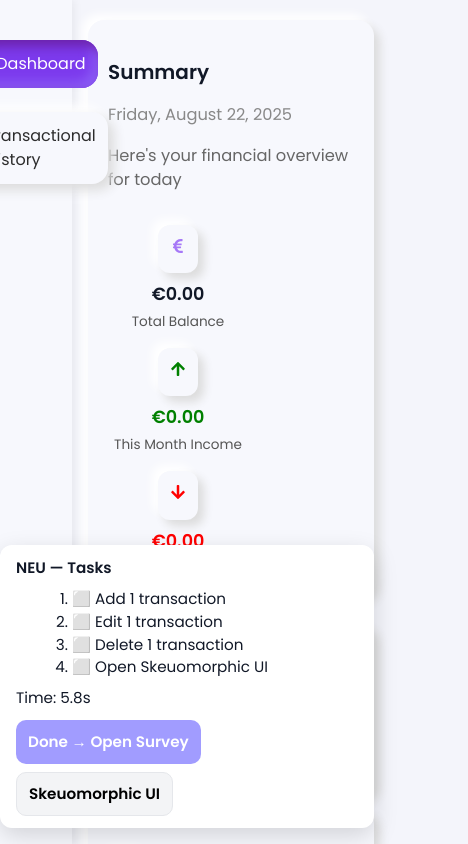
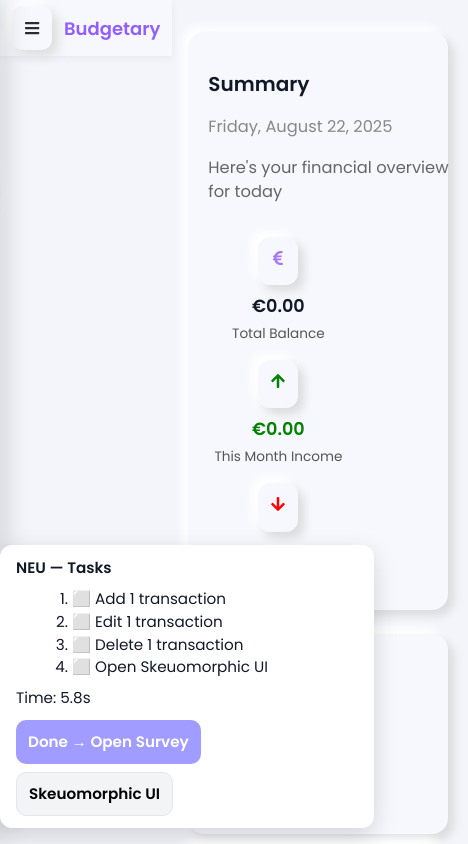
Before and after one commit to sardeshmukhrohit10/BudgetaryNeumorphic, a React (Create React App) app: page /dashboard in a window 390 px wide. Shown: the top 844 px of the page, 468 px wide, since content can reach past the window. Built offline with nearby package versions, Linux system fonts and the light colour scheme.

Commit message:
updated css

```diff
--- a/src/components/AddTransactionModal.css
+++ b/src/components/AddTransactionModal.css
@@ -5,7 +5,7 @@
   display: flex;
   align-items: center;
   justify-content: center;
-  z-index: 999;
+  z-index: 200000;
   padding: 16px;
 }
 
--- a/src/components/Dashboard.css
+++ b/src/components/Dashboard.css
@@ -37,3 +37,8 @@
 @media (max-width: 992px) {
   .dashboard { flex-direction: column; gap: 1.25rem; }
 }
+
+@media (max-width: 768px) {
+  .dashboard-container { flex-direction: column; }
+  .dashboard-main { padding-top: 12px; }
+}
--- a/src/components/Sidebar.css
+++ b/src/components/Sidebar.css
@@ -1,24 +1,4 @@
-.sidebar {
-  width: 250px;
-  background: #f7f8fd;
-  height: 100dvh;
-  padding: 2rem 1rem;
-  box-shadow: 3px 0 8px rgba(0, 0, 0, 0.05);
-  display: flex;
-  flex-direction: column;
-  gap: 1.5rem;
-  flex-shrink: 0;
-  position: sticky;
-  top: 0;
-}
-
-.sidebar h2 {
-  color: #925eff;
-  font-size: 24px;
-  margin-bottom: 2rem;
-  font-weight: 700;
-}
-
+/* ===== Shared button styling ===== */
 .sidebar-btn {
   display: flex;
   align-items: center;
@@ -35,29 +15,146 @@
   text-decoration: none;
   outline: none;
 }
-
 .sidebar-btn:hover { transform: translateY(-2px); }
 .sidebar-btn:focus,
 .sidebar-btn:active { text-decoration: none; outline: none; }
-
 .sidebar-btn--active {
-  background: #7C3AED;
+  background: #7c3aed;
   color: #ffffff;
   box-shadow: inset 6px 6px 12px #6b21a8, inset -6px -6px 12px #8b5cf6;
-  text-decoration: none;
+}
+.sidebar-btn .label { display: inline; }
+
+/* ===== Desktop / Tablet sidebar ===== */
+.sidebar--desktop.sidebar {
+  width: 250px;
+  background: #f7f8fd;
+  height: 100dvh;
+  padding: 2rem 1rem;
+  box-shadow: 3px 0 8px rgba(0,0,0,0.05);
+  display: flex;
+  flex-direction: column;
+  gap: 1.5rem;
+  flex-shrink: 0;
+  position: sticky;
+  top: 0;
+}
+.sidebar--desktop h2 {
+  color: #925eff;
+  font-size: 24px;
+  margin-bottom: 2rem;
+  font-weight: 700;
 }
 
+/* Tablet tweak */
 @media (max-width: 992px) {
-  .sidebar { width: 210px; }
+  .sidebar--desktop.sidebar { width: 210px; }
 }
 
+/* Hide desktop sidebar on phones (force) */
 @media (max-width: 768px) {
-  .sidebar {
-    width: 72px;
-    padding: 1rem 0.5rem;
+  .sidebar--desktop { display: none !important; }
+}
+
+/* ===== Mobile top bar ===== */
+.sidebar-mobilebar { display: none; }
+
+@media (max-width: 768px) {
+  .sidebar-mobilebar {
+    display: flex;
     align-items: center;
+    gap: 12px;
+    position: sticky; /* change to fixed if you want always visible */
+    top: 0;
+    z-index: 8;
+    height: 56px;
+    padding: 0 12px;
+    background: #f7f8fd;
+    box-shadow: 0 2px 8px rgba(0,0,0,.06);
   }
-  .sidebar h2 { font-size: 0; line-height: 0; margin: 0; }
-  .sidebar-btn { justify-content: center; padding: 0.75rem; }
-  .sidebar-btn span, .sidebar-btn .label { display: none; }
+  .sidebar-mobile-title {
+    font-weight: 700;
+    color: #925eff;
+    font-size: 18px;
+    white-space: nowrap;
+    overflow: hidden;
+    text-overflow: ellipsis;
+  }
+  .sidebar-burger {
+    width: 40px;
+    height: 40px;
+    border: none;
+    border-radius: 10px;
+    background: #f7f8fd;
+    box-shadow: 6px 6px 12px #dcdcdc, -6px -6px 12px #ffffff;
+    display: grid;
+    place-items: center;
+    cursor: pointer;
+    color: #2c2c2c;
+  }
 }
+
+/* ===== Mobile overlay + drawer ===== */
+.sidebar-overlay {
+  position: fixed;
+  inset: 0;
+  background: rgba(0,0,0,.35);
+  opacity: 0;
+  pointer-events: none;
+  transition: opacity .2s ease;
+  z-index: 9;
+}
+.sidebar-overlay.show {
+  opacity: 1;
+  pointer-events: auto;
+}
+
+.sidebar-drawer {
+  position: fixed;
+  inset: 0 auto 0 0;   /* left side */
+  width: 260px;
+  max-width: 82%;
+  background: #f7f8fd;
+  box-shadow: 8px 0 24px rgba(0,0,0,.12);
+  transform: translateX(-100%);
+  transition: transform .25s ease;
+  z-index: 10;
+  display: flex;
+  flex-direction: column;
+  gap: 1rem;
+  padding: 16px 12px 20px;
+}
+.sidebar-drawer.open {
+  transform: translateX(0);
+}
+
+.drawer-header {
+  display: flex;
+  align-items: center;
+  justify-content: space-between;
+  gap: 8px;
+  padding: 6px 4px 10px;
+}
+.drawer-header h2 {
+  margin: 0;
+  color: #925eff;
+  font-weight: 700;
+  font-size: 20px;
+}
+.drawer-close {
+  width: 40px;
+  height: 40px;
+  border: none;
+  border-radius: 10px;
+  background: #f7f8fd;
+  box-shadow: 6px 6px 12px #dcdcdc, -6px -6px 12px #ffffff;
+  display: grid;
+  place-items: center;
+  cursor: pointer;
+  color: #2c2c2c;
+}
+
+/* Ensure labels are visible in the drawer */
+@media (max-width: 768px) {
+  .sidebar-btn .label { display: inline; }
+}
--- a/src/components/Sidebar.jsx
+++ b/src/components/Sidebar.jsx
@@ -1,31 +1,79 @@
-import React from "react";
+import React, { useState } from "react";
 import { NavLink } from "react-router-dom";
-import { FaHome, FaHistory } from "react-icons/fa";
+import { FaHome, FaHistory, FaBars, FaTimes } from "react-icons/fa";
 import "./Sidebar.css";
 
 function Sidebar() {
+  const [open, setOpen] = useState(false);
+
+  const close = () => setOpen(false);
+
+  const linkClass = ({ isActive }) =>
+    `sidebar-btn ${isActive ? "sidebar-btn--active" : ""}`;
+
   return (
-    <div className="sidebar">
-      <h2>Budgetary</h2>
+    <>
+      {/* Desktop / Tablet sidebar (unchanged layout) */}
+      <aside className="sidebar sidebar--desktop" role="navigation" aria-label="Main">
+        <h2>Budgetary</h2>
 
-      <NavLink
-        to="/dashboard"
-        className={({ isActive }) =>
-          `sidebar-btn ${isActive ? "sidebar-btn--active" : ""}`
-        }
+        <NavLink to="/dashboard" className={linkClass}>
+          <FaHome />
+          <span className="label">Dashboard</span>
+        </NavLink>
+
+        <NavLink to="/transactions" className={linkClass}>
+          <FaHistory />
+          <span className="label">Transaction History</span>
+        </NavLink>
+      </aside>
+
+      {/* Mobile top bar */}
+      <div className="sidebar-mobilebar">
+        <button
+          className="sidebar-burger"
+          aria-label="Open menu"
+          onClick={() => setOpen(true)}
+        >
+          <FaBars />
+        </button>
+        <div className="sidebar-mobile-title">Budgetary</div>
+      </div>
+
+      {/* Mobile drawer + overlay */}
+      <div
+        className={`sidebar-overlay ${open ? "show" : ""}`}
+        onClick={close}
+        aria-hidden={!open}
+      />
+      <nav
+        className={`sidebar-drawer ${open ? "open" : ""}`}
+        role="dialog"
+        aria-modal="true"
+        aria-label="Mobile menu"
       >
-        <FaHome /> Dashboard
-      </NavLink>
+        <div className="drawer-header">
+          <h2>Budgetary</h2>
+          <button
+            className="drawer-close"
+            aria-label="Close menu"
+            onClick={close}
+          >
+            <FaTimes />
+          </button>
+        </div>
 
-      <NavLink
-        to="/transactions"
-        className={({ isActive }) =>
-          `sidebar-btn ${isActive ? "sidebar-btn--active" : ""}`
-        }
-      >
-        <FaHistory /> Transactional History
-      </NavLink>
-    </div>
+        <NavLink to="/dashboard" className={linkClass} onClick={close}>
+          <FaHome />
+          <span className="label">Dashboard</span>
+        </NavLink>
+
+        <NavLink to="/transactions" className={linkClass} onClick={close}>
+          <FaHistory />
+          <span className="label">Transaction History</span>
+        </NavLink>
+      </nav>
+    </>
   );
 }
 
```
